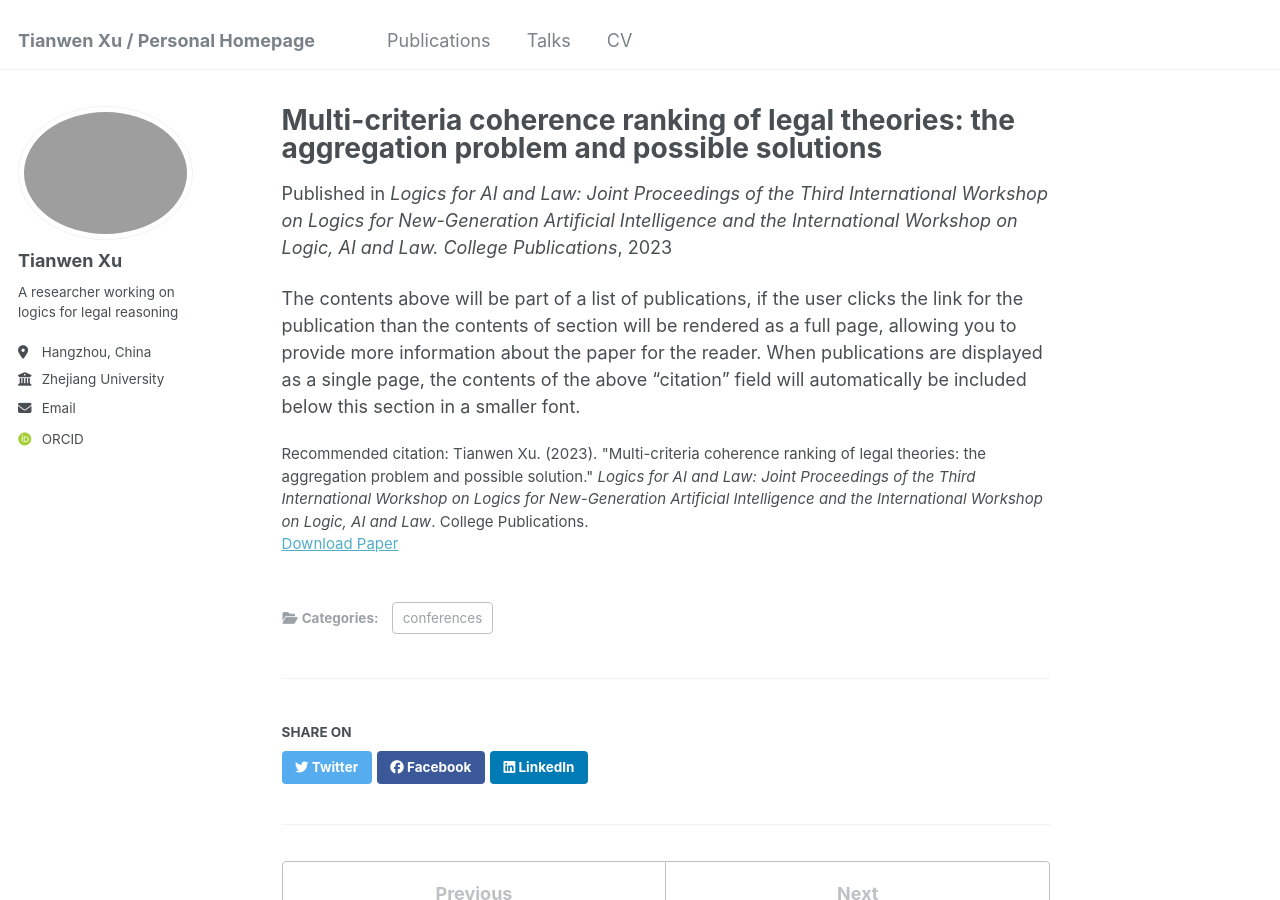
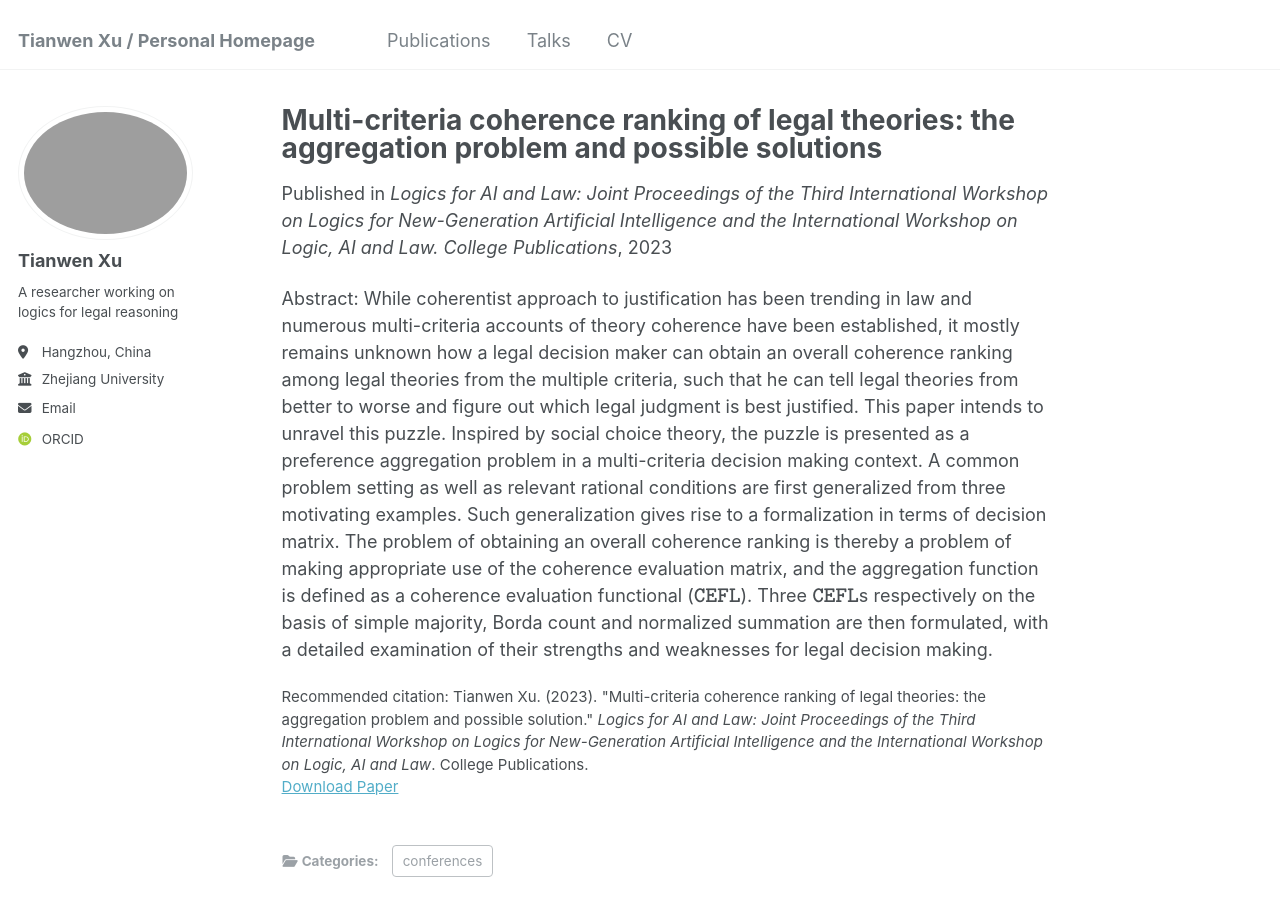
Before and after one commit to tianwenxu-lawlogic/tianwenxu-lawlogic.github.io, a Jekyll site: the page built from _publications/2023-08-31-multi-criteria-coherencce.md, in a window 1280 px wide and 900 px high. Built offline with Jekyll 4.4.1, drawn with Linux system fonts in a browser that asks for light colours; some web fonts are replaced.

Commit message:
Update 2023-08-31-multi-criteria-coherencce.md

```diff
--- a/_publications/2023-08-31-multi-criteria-coherencce.md
+++ b/_publications/2023-08-31-multi-criteria-coherencce.md
@@ -11,4 +11,4 @@ paperurl: 'https://www.collegepublications.co.uk/LNGAI/?00003'
 citation: 'Tianwen Xu. (2023). &quot;Multi-criteria coherence ranking of legal theories: the aggregation problem and possible solution.&quot; <i>Logics for AI and Law: Joint Proceedings of the Third International Workshop on Logics for New-Generation Artificial Intelligence and the International Workshop on Logic, AI and Law</i>. College Publications.'
 ---
 
-The contents above will be part of a list of publications, if the user clicks the link for the publication than the contents of section will be rendered as a full page, allowing you to provide more information about the paper for the reader. When publications are displayed as a single page, the contents of the above "citation" field will automatically be included below this section in a smaller font.
+Abstract: While coherentist approach to justification has been trending in law and numerous multi-criteria accounts of theory coherence have been established, it mostly remains unknown how a legal decision maker can obtain an overall coherence ranking among legal theories from the multiple criteria, such that he can tell legal theories from better to worse and figure out which legal judgment is best justified. This paper intends to unravel this puzzle. Inspired by social choice theory, the puzzle is presented as a preference aggregation problem in a multi-criteria decision making context. A common problem setting as well as relevant rational conditions are first generalized from three motivating examples. Such generalization gives rise to a formalization in terms of decision matrix. The problem of obtaining an overall coherence ranking is thereby a problem of making appropriate use of the coherence evaluation matrix, and the aggregation function is defined as a coherence evaluation functional ($$\mathtt{CEFL}$$). Three $$\mathtt{CEFL}$$s respectively on the basis of simple majority, Borda count and normalized summation are then formulated, with a detailed examination of their strengths and weaknesses for legal decision making.
```
